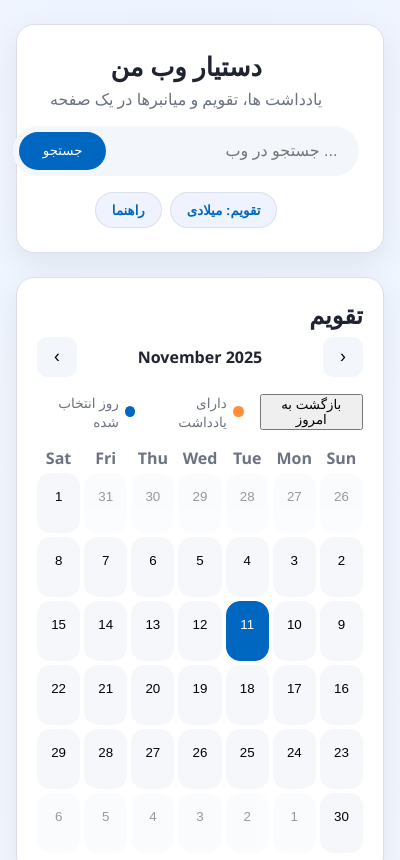
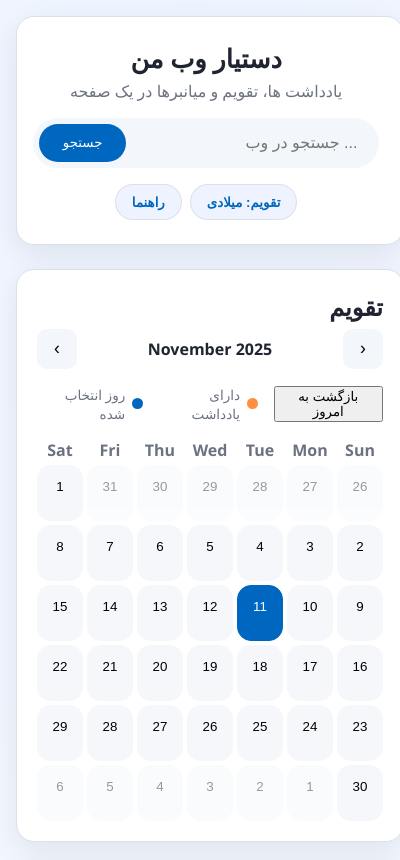
Before and after one commit to thisismmf/web-assistant-extension, a browser extension: page extension/popup.html in a window 400 px wide. Shown: the top 860 px of the page. Drawn offline with Linux system fonts and the light colour scheme.

Commit message:
edit extension pop-up

```diff
--- a/extension/popup.html
+++ b/extension/popup.html
@@ -1,5 +1,5 @@
 <!DOCTYPE html>
-<html lang="fa" dir="rtl">
+<html lang="fa" dir="rtl" class="is-extension">
   <head>
     <meta charset="UTF-8" />
     <meta name="viewport" content="width=device-width, initial-scale=1.0" />
--- a/extension/shared/styles.css
+++ b/extension/shared/styles.css
@@ -22,6 +22,36 @@ body {
   min-height: 100vh;
   background: radial-gradient(circle at top, #eef4ff, #fdfdfd);
   color: var(--text);
+}
+
+/* Extension popup sizing: constrain to a comfortable width/height */
+html.is-extension,
+html.is-extension body {
+  width: 420px;
+  min-width: 420px;
+  max-width: 420px;
+  min-height: 620px;
+  overflow-y: auto;
+}
+
+html.is-extension .app-shell {
+  padding: 1rem;
+}
+
+html.is-extension .app-header {
+  grid-template-columns: 1fr;
+}
+
+html.is-extension .header-actions {
+  justify-content: center;
+}
+
+html.is-extension .app-grid {
+  grid-template-columns: 1fr;
+}
+
+html.is-extension .calendar-cell {
+  min-height: 56px;
 }
 
 .app-shell {
```
